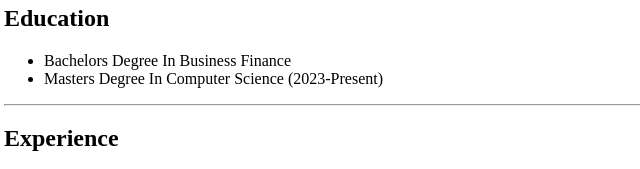
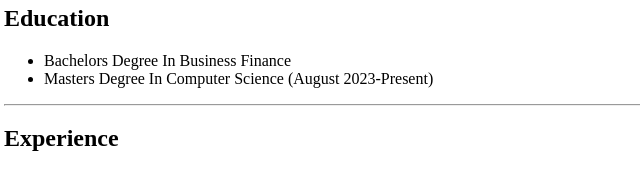
Before and after one commit to ErikBaquero/Html-Protfolio, a plain HTML site: page index.html in a window 1280 px wide. Shown: the part 620-789 px from the top of the page, 4-644 px from the left. Drawn offline with Linux system fonts and the light colour scheme.

Commit message:
Update index.html

```diff
--- a/index.html
+++ b/index.html
@@ -15,7 +15,7 @@
     <h2>Education</h2>
     <ul>
         <li>Bachelors Degree In Business Finance</li>
-        <li>Masters Degree In Computer Science (2023-Present)</li>
+        <li>Masters Degree In Computer Science (August 2023-Present)</li>
     </ul>
 <hr/>
     <h2>Experience</h2>
```
